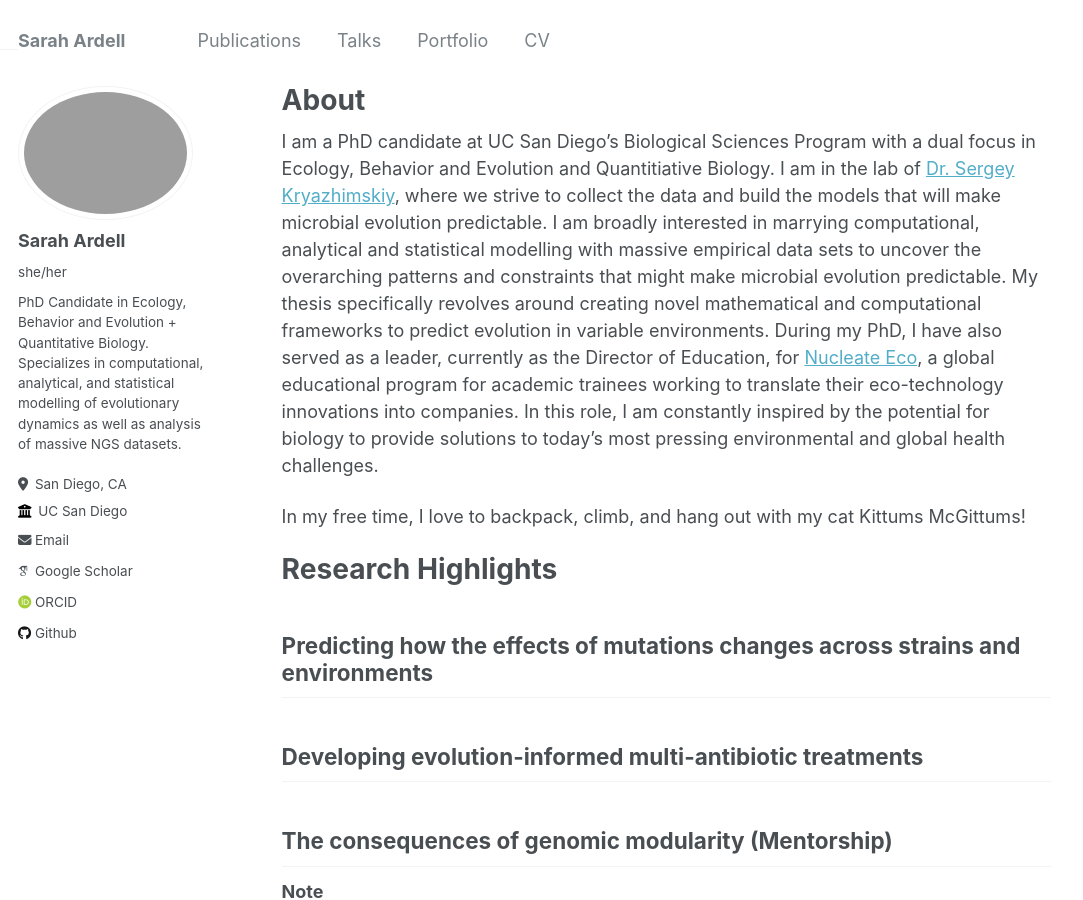
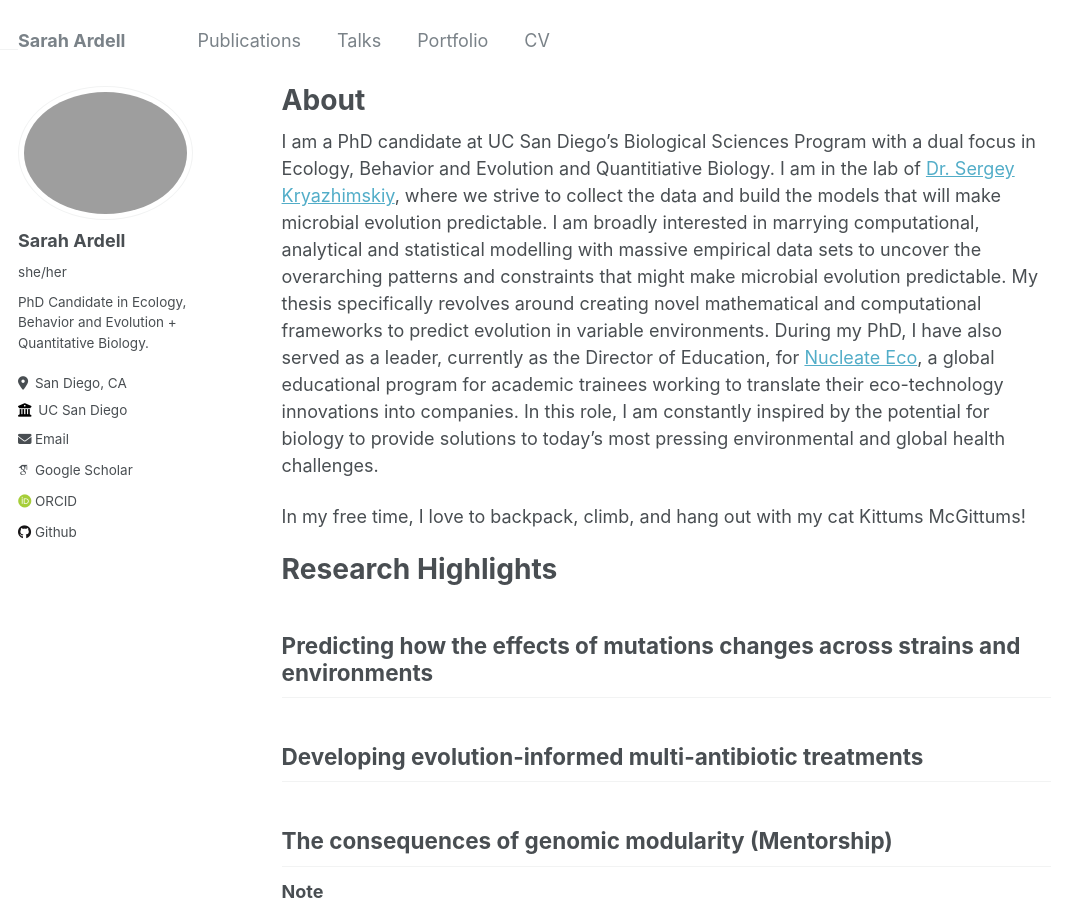
Before and after one commit to ardellsarah/ardellsarah.github.io, a Jekyll site: the page built from _pages/about.md, in a window 1280 px wide and 900 px high. Shown: the whole window, without its empty margins (0-1083 px from the left). Built offline with Jekyll 4.4.1, drawn with Linux system fonts in a browser that asks for light colours; some web fonts are replaced.

Commit message:
Update _config.yml

```diff
--- a/_config.yml
+++ b/_config.yml
@@ -24,7 +24,7 @@ author:
   avatar           : "profile.png"
   name             : "Sarah Ardell"
   pronouns         : "she/her" # example: "she/her"
-  bio              : "PhD Candidate in Ecology, Behavior and Evolution + Quantitative Biology. Specializes in computational, analytical, and statistical modelling of evolutionary dynamics as well as analysis of massive NGS datasets. "
+  bio              : "PhD Candidate in Ecology, Behavior and Evolution + Quantitative Biology. "
   location         : "San Diego, CA"
   employer         : "UC San Diego"
   uri              : # URL
```
